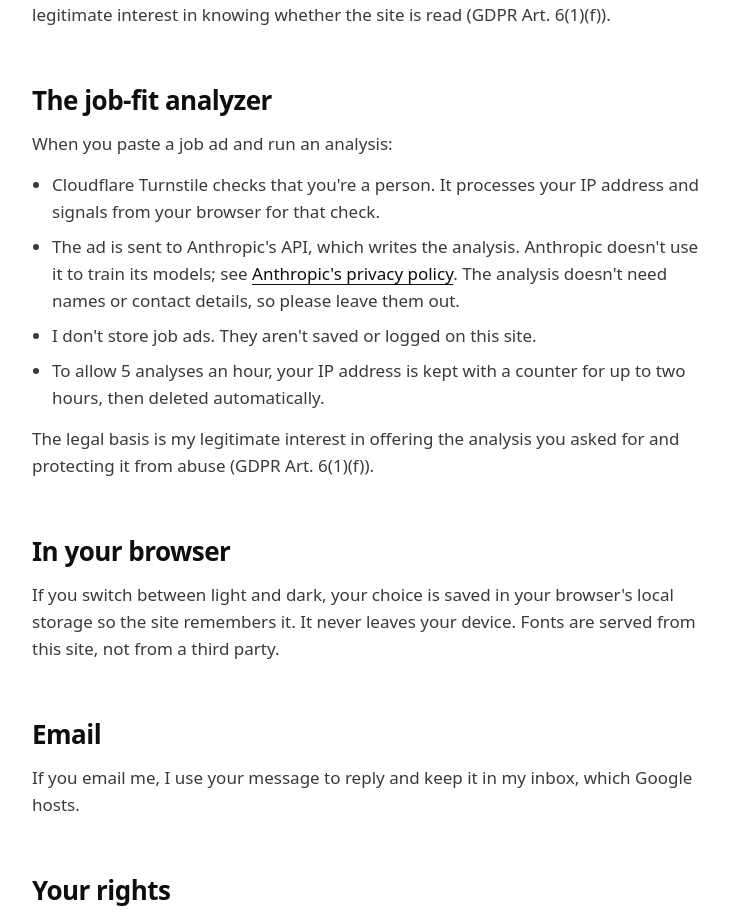
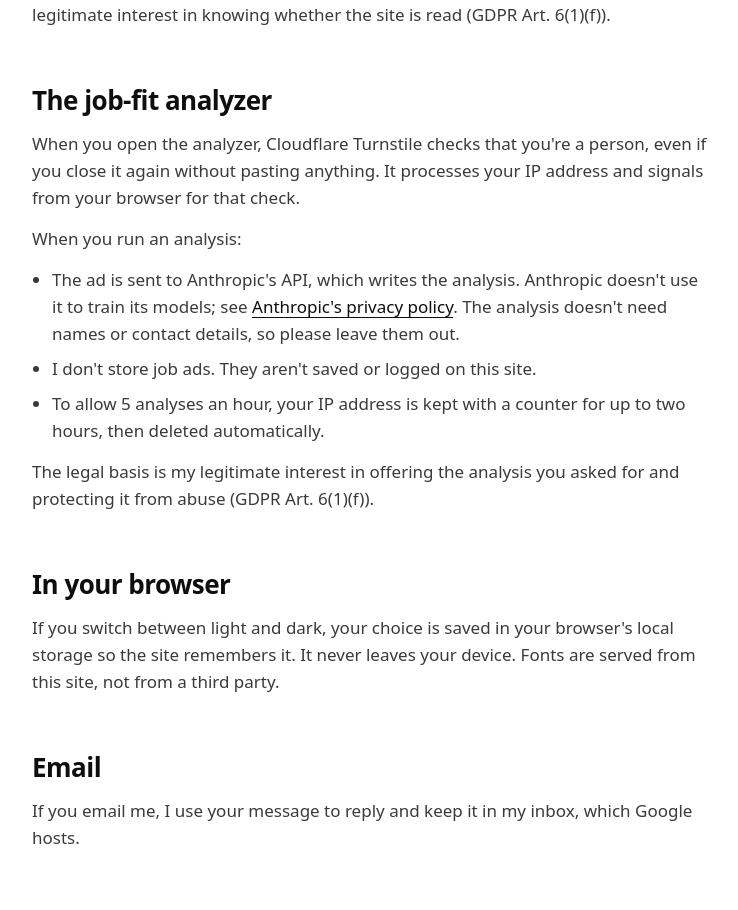
Before and after one commit to tobylo/resume, a SvelteKit app: page /privacy in a window 1280 px wide. Shown: the part 1089-1999 px from the top of the page, without its empty margins (64-802 px from the left). Built offline with nearby package versions, Linux system fonts and the light colour scheme.

Commit message:
Say Turnstile runs when the analyzer opens
Entire-Checkpoint: 01M7X66T5NYCR6CRF5RPG7NM1S

```diff
--- a/src/routes/privacy/+page.svelte
+++ b/src/routes/privacy/+page.svelte
@@ -68,12 +68,13 @@
 
 	<section aria-labelledby="analyzer">
 		<h2 id="analyzer">The job-fit analyzer</h2>
-		<p>When you paste a job ad and run an analysis:</p>
+		<p>
+			When you open the analyzer, Cloudflare Turnstile checks that you're a person, even if you
+			close it again without pasting anything. It processes your IP address and signals from your
+			browser for that check.
+		</p>
+		<p>When you run an analysis:</p>
 		<ul>
-			<li>
-				Cloudflare Turnstile checks that you're a person. It processes your IP address and signals
-				from your browser for that check.
-			</li>
 			<li>
 				The ad is sent to Anthropic's API, which writes the analysis. Anthropic doesn't use it to
 				train its models; see <a href="https://www.anthropic.com/legal/privacy" rel="noopener">
```
